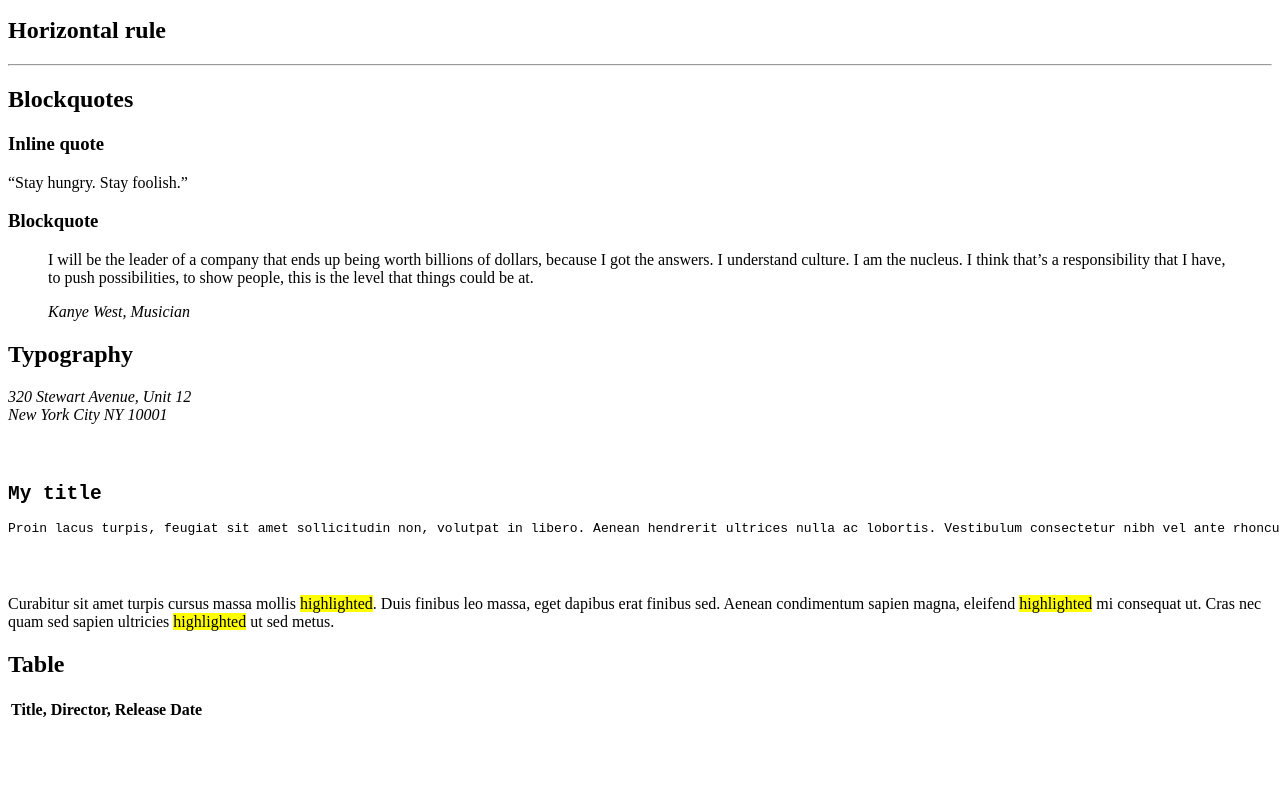
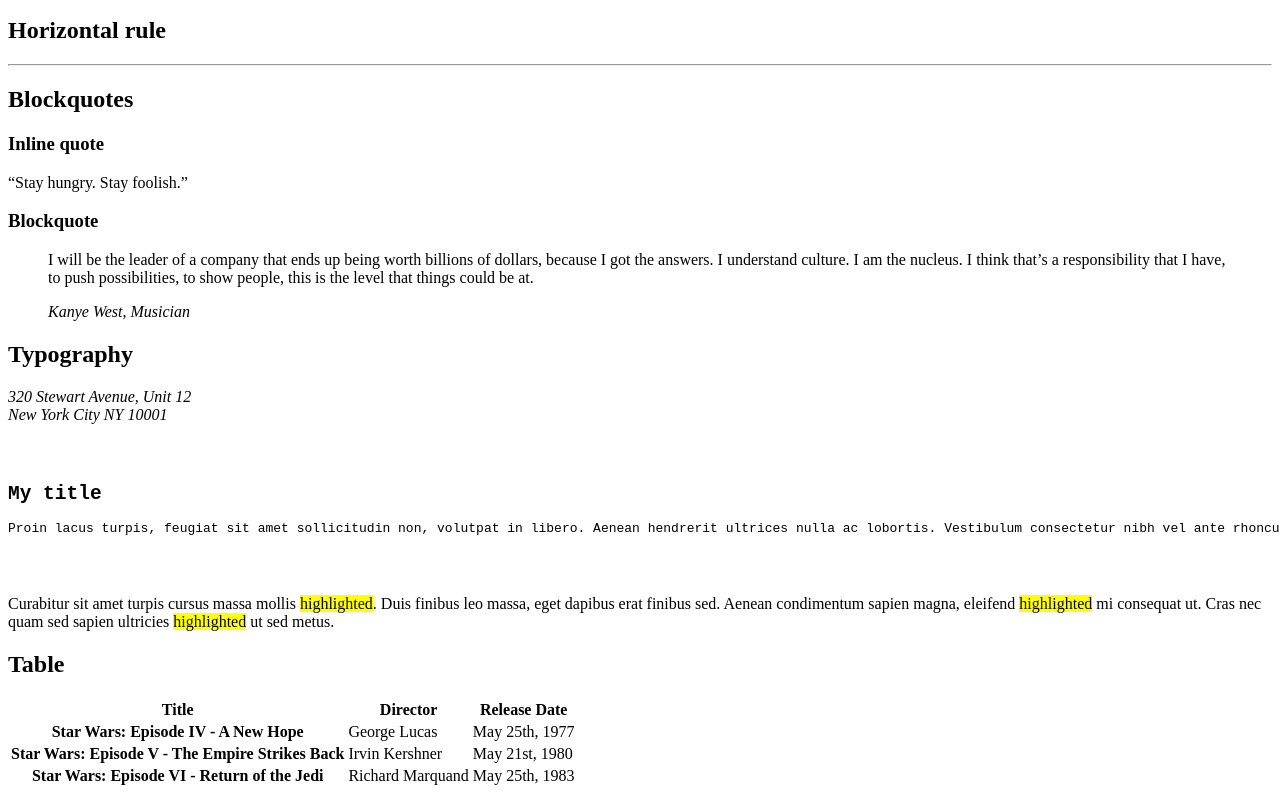
Before and after one commit to jjmendezrodriguez/hholbertonschool-web_front_end, a plain HTML site: page html_advanced/33-styleguide.html in a window 1280 px wide. Shown: the part 931-1727 px from the top of the page. Before the commit the page ends 1661 px from the top, so only its background shows below. Drawn offline with Linux system fonts and the light colour scheme.

Commit message:
add table

```diff
--- a/html_advanced/33-styleguide.html
+++ b/html_advanced/33-styleguide.html
@@ -156,9 +156,30 @@
                     </h2>
                 </header>
                 <table>
-                    <html>
-                        <th>Title, Director, Release Date</th>
-                    </html>
+                    <thead>
+                        <tr>
+                            <th scope="col">Title</th>
+                            <th scope="col">Director</th>
+                            <th scope="col">Release Date</th>
+                        </tr>
+                    </thead>
+                    <tbody>
+                        <tr>
+                            <th scope="row">Star Wars: Episode IV - A New Hope</th>
+                            <td>George Lucas</td>
+                            <td>May 25th, 1977</td>
+                        </tr>
+                        <tr>
+                            <th scope="row">Star Wars: Episode V - The Empire Strikes Back</th>
+                            <td>Irvin Kershner</td>
+                            <td>May 21st, 1980</td>
+                        </tr>
+                        <tr>
+                            <th scope="row">Star Wars: Episode VI - Return of the Jedi</th>
+                            <td>Richard Marquand</td>
+                            <td>May 25th, 1983</td>
+                        </tr>
+                    </tbody>
                 </table>
             </section>
     </main>
```
